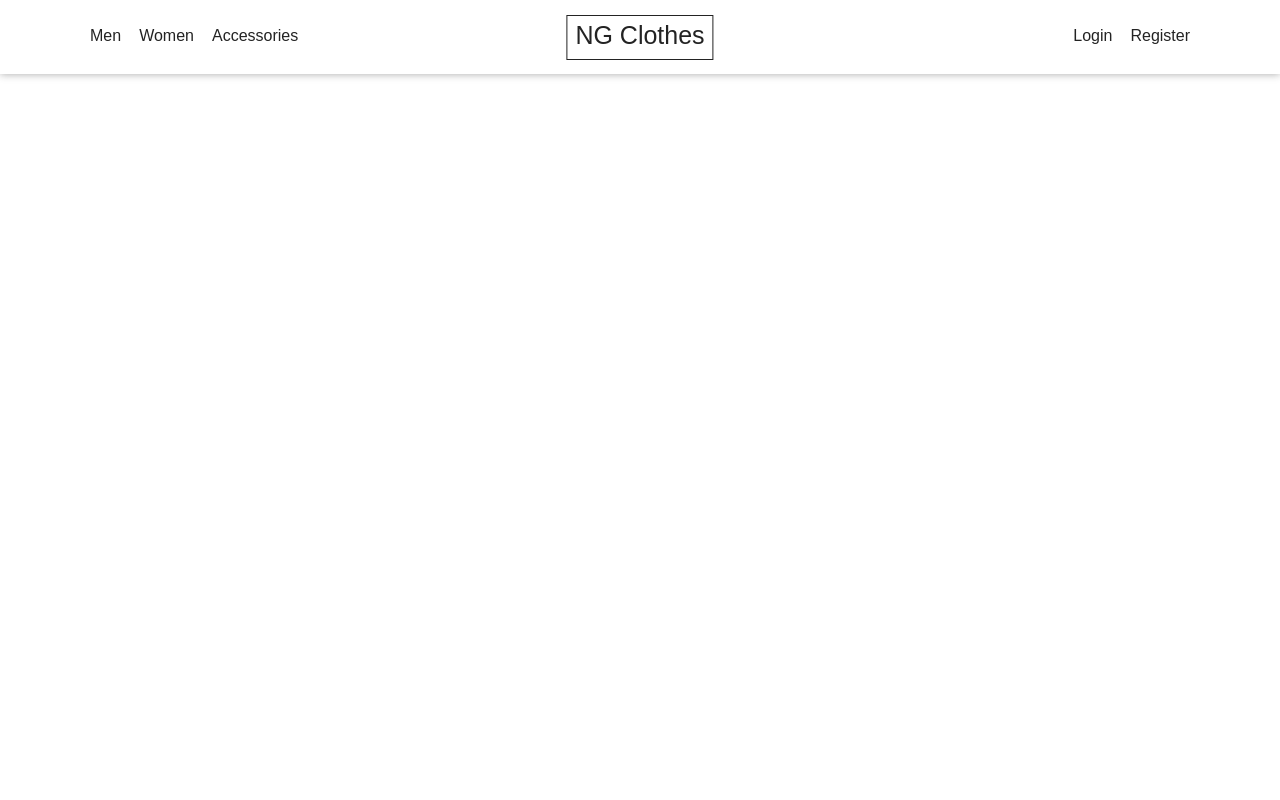
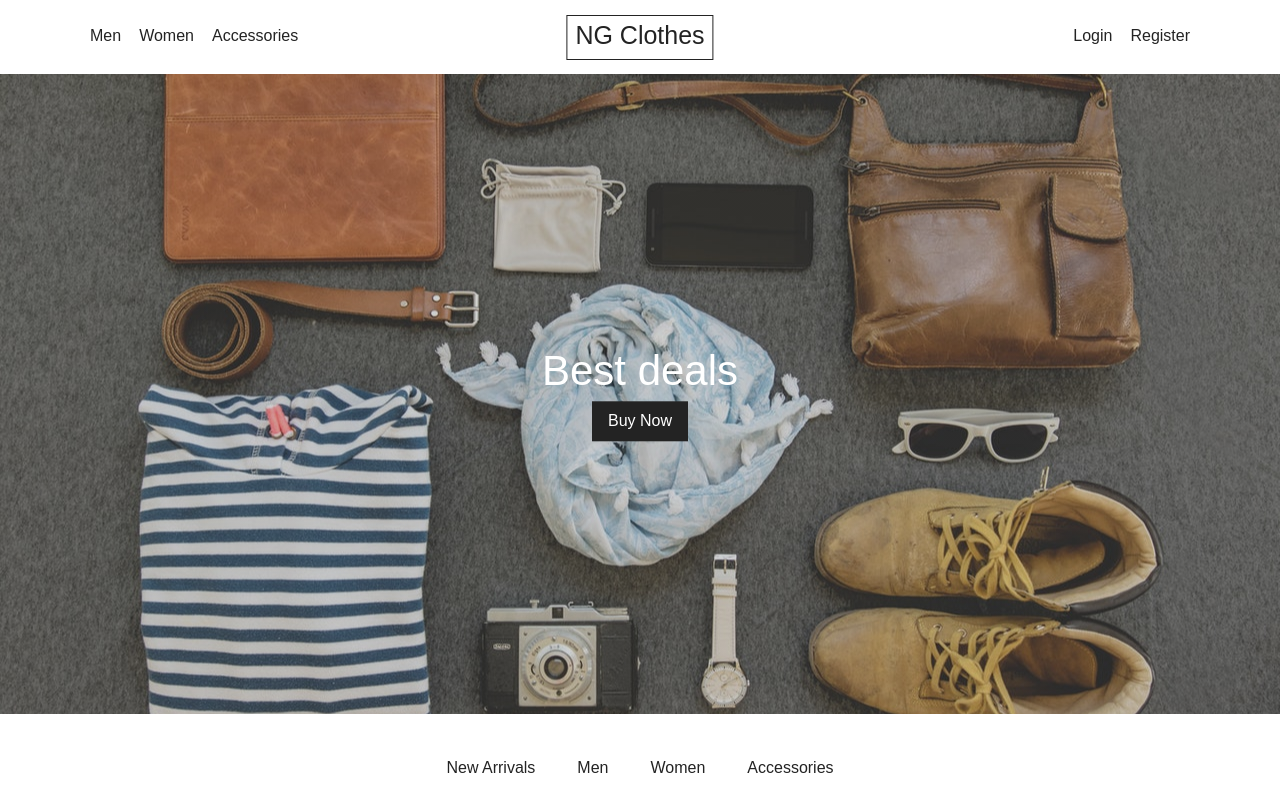
Before and after one commit to suzukidavid/ugmonk-angular, an Angular app: page / in a window 1280 px wide. Shown: the top 800 px of the page. Built offline with nearby package versions, Linux system fonts and the light colour scheme.

Commit message:
app module updated

```diff
--- a/src/app/app.component.html
+++ b/src/app/app.component.html
@@ -1 +1,2 @@
 <app-header></app-header>
+<app-home></app-home>
```
Also changed, not shown: src/app/app.module.ts (+9 -1 lines).
